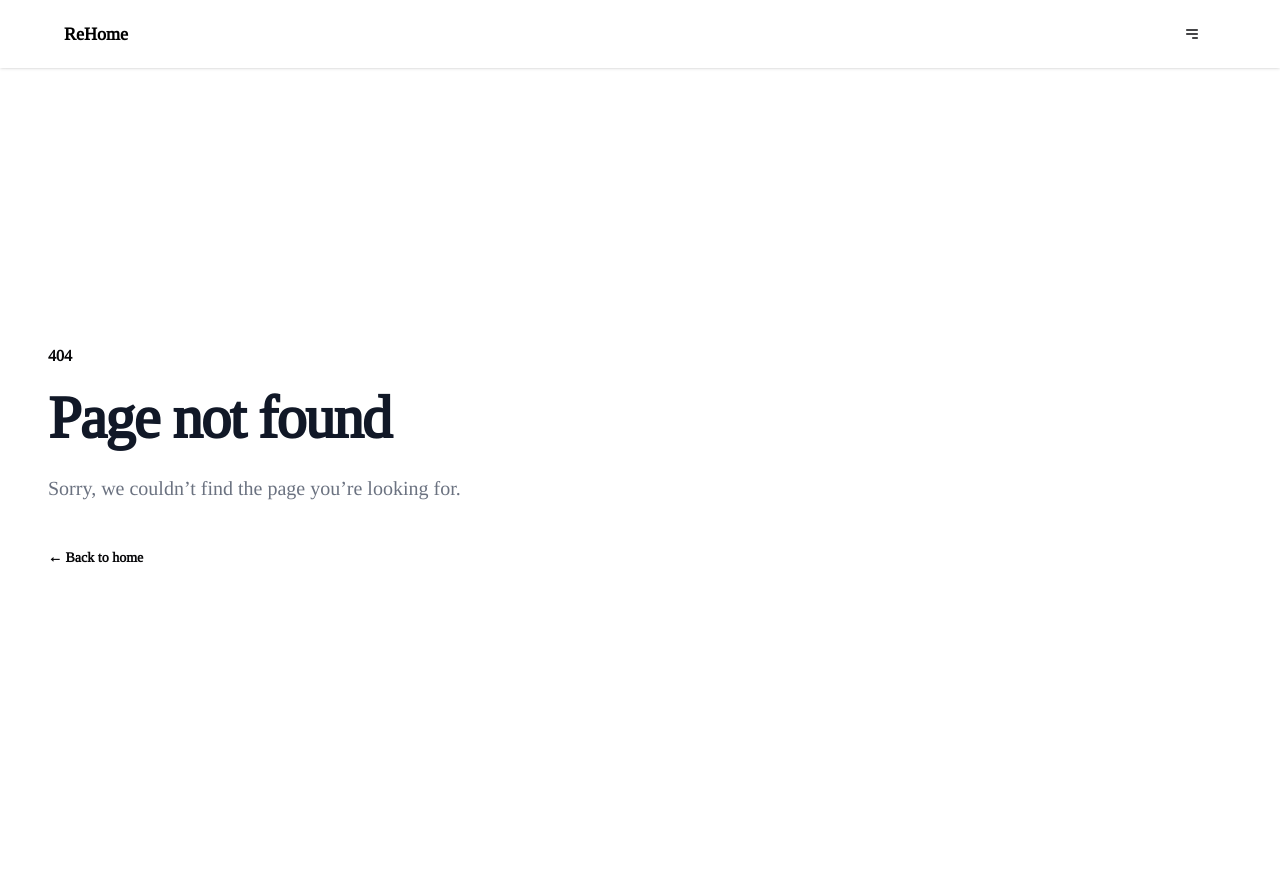
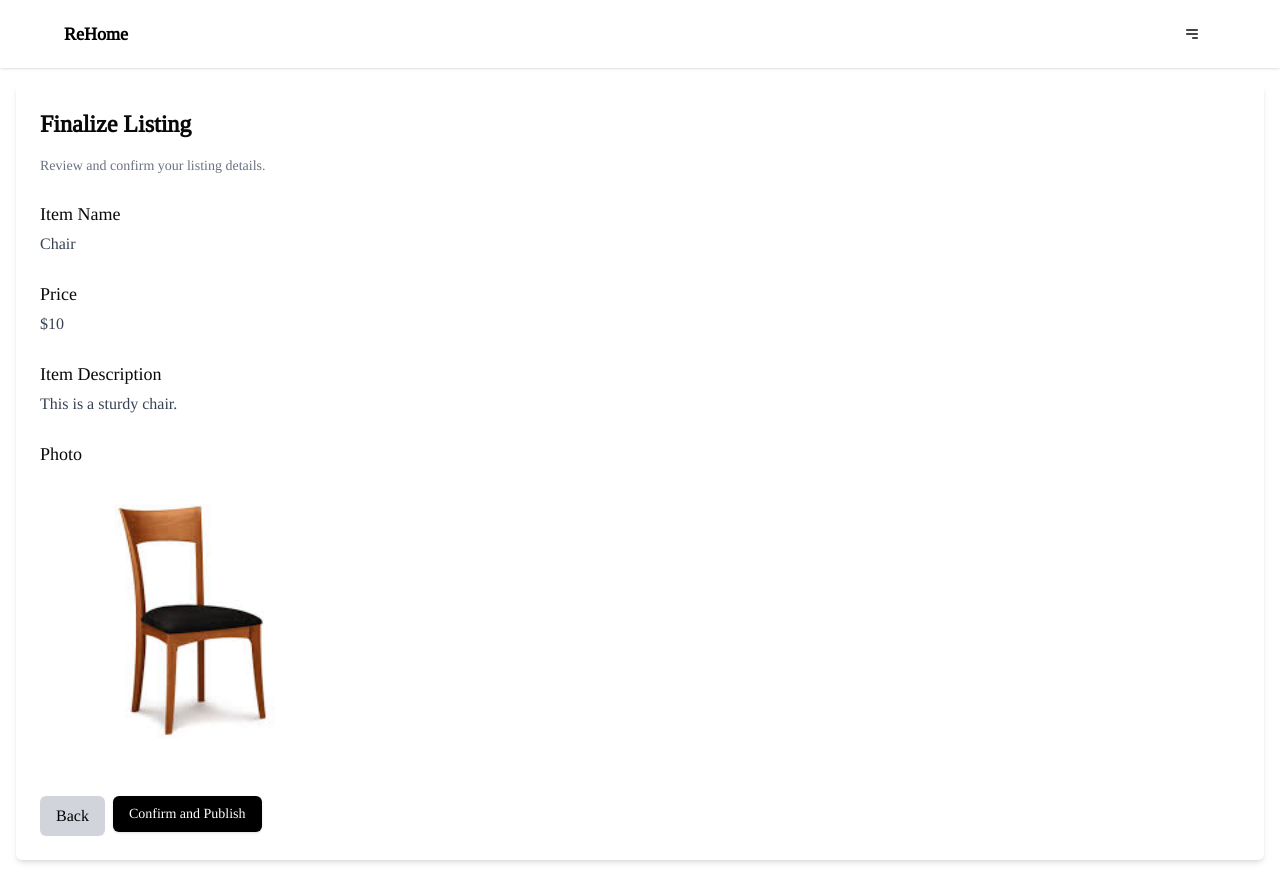
Before and after one commit to johnnychang25678/srid-rehome, a Next.js app: page /sell-items/item-info-filling/confirmation in a window 1280 px wide. Before the commit this address had no page. Before the commit the page ends 844 px from the top, so only its background shows below. Built offline with nearby package versions, Linux system fonts and the light colour scheme.

Commit message:
add item info page

```diff
--- /dev/null
+++ b/app/sell-items/item-info-filling/confirmation/page.tsx
@@ -0,0 +1,63 @@
+"use client";
+
+import { useRouter } from "next/navigation";
+import { Button } from "@/components/ui/button";
+import Image from "next/image";
+
+export default function FinalizeListing() {
+  const router = useRouter();
+
+  const handleSubmit = () => {
+    router.push("/my-listings"); // Navigate to success page
+  };
+
+  return (
+    <div className="p-6 mx-auto bg-white rounded-md shadow-md">
+      <h1 className="text-2xl font-bold mb-4">Finalize Listing</h1>
+      <p className="text-sm text-gray-500 mb-6">
+        Review and confirm your listing details.
+      </p>
+
+      <div className="mb-6">
+        <label className="block text-lg font-medium mb-1">Item Name</label>
+        <p className="text-gray-700">Chair</p>
+      </div>
+      <div className="mb-6">
+        <label className="block text-lg font-medium mb-1">Price</label>
+        <p className="text-gray-700">$10</p>
+      </div>
+      <div className="mb-6">
+        <label className="block text-lg font-medium mb-1">
+          Item Description
+        </label>
+        <p className="text-gray-700">This is a sturdy chair.</p>
+      </div>
+
+      <div className="mb-6">
+        <label className="block text-lg font-medium mb-1">Photo</label>
+        <Image
+          src="/images/chair.jpeg"
+          alt="Welcome Illustration"
+          width={300}
+          height={200}
+          className="rounded-md"
+        />
+      </div>
+
+      <div className="flex gap-2 mt-6">
+        <button
+          onClick={() => router.back()}
+          className="px-4 py-2 bg-gray-300 text-black rounded-md"
+        >
+          Back
+        </button>
+        <Button
+          onClick={handleSubmit}
+          className="bg-black text-white hover:bg-gray-700"
+        >
+          Confirm and Publish
+        </Button>
+      </div>
+    </div>
+  );
+}
--- a/app/sell-items/item-info-filling/page.tsx
+++ b/app/sell-items/item-info-filling/page.tsx
@@ -1,53 +1,31 @@
 "use client";
-import { useEffect, useState } from "react";
+import { useState } from "react";
 import Image from "next/image";
 import { useRouter } from "next/navigation";
+import { Button } from "@/components/ui/button";
 
 export default function ItemInfo() {
   const router = useRouter();
-  const [imageSrc, setImageSrc] = useState<string | null>(null);
 
   const [itemName, setItemName] = useState("");
   const [price, setPrice] = useState("");
   const [description, setDescription] = useState("");
-  useEffect(() => {
-    const imageUrl = sessionStorage.getItem("uploadedPhotos");
-    console.log(imageUrl);
-    if (imageUrl) {
-      setImageSrc(imageUrl);
-    }
-  }, []);
 
   return (
     <div>
       <h1 className="text-2xl font-bold">Item Information</h1>
-      {/* {imageSrc && (
+      <div className="mb-8">
         <Image
-          src={imageSrc}
-          alt="Uploaded Item"
-          className="mt-4"
-          width={500}
-          height={500}
+          src="/images/chair.jpeg"
+          alt="Welcome Illustration"
+          width={300}
+          height={200}
+          className="rounded-md"
         />
-      )} */}
-      {imageSrc && <img src={imageSrc} alt="Uploaded Item" className="mt-4" />}
-      <button
-        onClick={() => router.back()}
-        className="mt-2 px-4 py-2 bg-blue-500 text-white rounded"
-      >
-        Go Back
-      </button>
+      </div>
+
       <div className="p-6 max-w-md mx-auto bg-white rounded-md shadow-md">
         <h1 className="text-2xl font-bold mb-4">Item Information</h1>
-        {/* {imageSrc && (
-          <Image
-            src={imageSrc}
-            alt="Uploaded Item"
-            className="mt-4"
-            width={500}
-            height={500}
-          />
-        )} */}
         <form className="mt-6">
           <div className="mb-4">
             <label
@@ -101,18 +79,19 @@ export default function ItemInfo() {
           >
             Back
           </button>
-          <button
+          <Button
             onClick={() => {
               console.log({
                 itemName,
                 price,
                 description,
               });
+              router.push("/sell-items/item-info-filling/confirmation");
             }}
-            className="px-4 py-2 bg-blue-500 text-white rounded-md"
+            className="bg-black text-white hover:bg-gray-700"
           >
             Continue
-          </button>
+          </Button>
         </div>
       </div>
     </div>
--- a/app/sell-items/page.tsx
+++ b/app/sell-items/page.tsx
@@ -2,6 +2,7 @@
 
 import { useState } from "react";
 import { useRouter } from "next/navigation";
+import { Button } from "@/components/ui/button";
 
 export default function SellItems() {
   const [photos, setPhotos] = useState<File[]>([]);
@@ -58,12 +59,12 @@ export default function SellItems() {
               </li>
             ))}
           </ul>
-          <button
+          <Button
             onClick={handleConfirm}
-            className="mt-2 px-4 py-2 bg-blue-500 text-white rounded"
+            className="bg-black text-white hover:bg-gray-700"
           >
             Confirm Photos
-          </button>
+          </Button>
         </div>
       )}
     </div>
```
